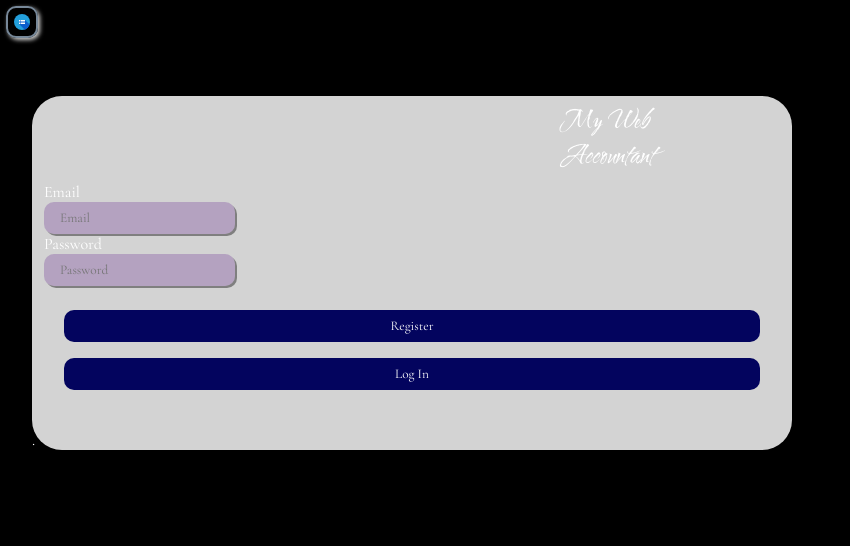
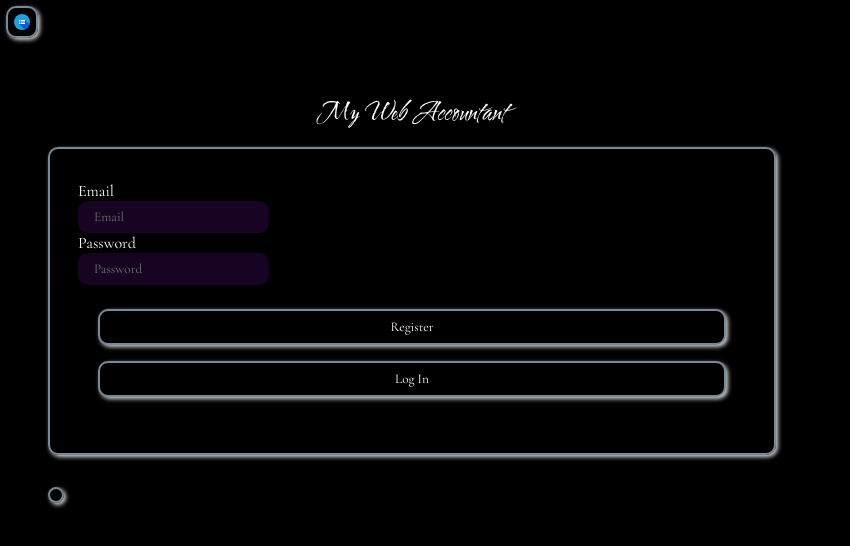
Before and after one commit to menu89/fatima-abrar-client-my-web-accoutant-capstone, a React (Create React App) app: page / in a window 1280 px wide. Shown: the top 546 px of the page, without its empty margins (0-850 px from the left). Built offline with nearby package versions, Linux system fonts and the light colour scheme; no server answers.

Commit message:
changed formatting for register and login page

```diff
--- a/src/components/Button/Button.scss
+++ b/src/components/Button/Button.scss
@@ -10,6 +10,10 @@
     padding: 0.5rem 2rem;
     margin: 0.5rem 1rem;
 
+    border: 2px solid colors.$boundarySecondary;
+    border-radius: 10px;
+    box-shadow: 2px 2px 4px colors.$boundaryPrimary;
+
     &--disabled {
         cursor: not-allowed
     }
--- a/src/components/NavBar/ShortNavBar.scss
+++ b/src/components/NavBar/ShortNavBar.scss
@@ -17,6 +17,7 @@
     position: fixed;
     top: 0%;
     width: 100vw;
+    background-color: colors.$backgroundPrimary;
 
     &:hover .short-navigation {
         display: initial;
--- a/src/pages/Login.js
+++ b/src/pages/Login.js
@@ -72,6 +72,7 @@ function Login () {
         <ShortNavBar />
         <main>
             <h1 className="main-heading">My Web Accountant</h1>
+            <section className='section-container'>
                 <form>
                     {propsArray.map(oneItem => <InputField key={oneItem.name} fieldData={oneItem} />)}
                 </form>
@@ -79,11 +80,12 @@ function Login () {
                     <Button content="Register" clickFunc={()=>setRedirectToRegister(true)} buttonEnabled={false} />
                     <Button content="Log In" clickFunc={(event)=>login(event)} buttonEnabled={buttonStatus} />
                 </div>
+            </section>
 
-            {!validationStatus && <p>{validationMsg}</p>}
+            {!validationStatus && <p className='validation-message'>{validationMsg}</p>}
             {redirectToISU && <Redirect to='ISU'/>}
             {redirectToRegister && <Redirect to='/register' />}
-            <p>.</p>
+
         </main>
         </>
 
--- a/src/pages/Register.js
+++ b/src/pages/Register.js
@@ -4,6 +4,7 @@ import useForm from '../util/useForm';
 import checkFieldCompletion, {validateRegistrationForm} from '../util/formValidation';
 import InputField from '../components/InputField/InputField';
 import Button from '../components/Button/Button';
+import ShortNavBar from '../components/NavBar/ShortNavBar';
 import axios from 'axios';
 import propsInfo from '../assets/propsinformation.json';
 
@@ -68,8 +69,11 @@ function Register () {
     }
 
     return (
+        <>
+        <ShortNavBar />
         <main>
             <h1 className="main-heading">My Web Accountant</h1>
+            <section className='section-container'>
                 <form>
                     {propsArray.map(
                         oneItem => <InputField key={oneItem.name} fieldData={oneItem} />
@@ -90,12 +94,15 @@ function Register () {
                         />
                     </div>
                 </form>
+            </section>
+
 
             {}
-            {!validationStatus && <p>{validationMsg}</p>}
+            {!validationStatus && <p className='validation-message'>{validationMsg}</p>}
             {redirectState && <Redirect to='/' />}
             <p>.</p>
         </main>
+        </>
     )
 }
 
--- a/src/styles/App.scss
+++ b/src/styles/App.scss
@@ -22,7 +22,7 @@ header {
 }
 
 main {
-    background-color: colors.$backgroundSecondary;
+    background-color: colors.$backgroundPrimary;
     width: 95vw;
     max-width: 47.5rem;
     border-radius: 30px;
@@ -44,7 +44,9 @@ h2 {
 }
 
 .main-heading {
-    margin: 0.5rem calc((100vw - 14rem)/2)
+    margin: 0.5rem;
+    display: block;
+    text-align: center;
 }
 
 .button-container {
@@ -52,3 +54,20 @@ h2 {
     flex-direction: column;
     padding: 1rem;
 }
+
+.section-container {
+    padding: 2rem 1rem;
+    margin: 1rem;
+    border: 2px solid colors.$boundarySecondary;
+    border-radius: 10px;
+    box-shadow: 2px 2px 4px colors.$boundaryPrimary;
+}
+
+.validation-message {
+    border: 2px solid colors.$boundarySecondary;
+    border-radius: 10px;
+    box-shadow: 2px 2px 4px colors.$boundaryPrimary;
+    padding: 6px;
+    display: inline-block;
+    margin: 1rem;
+}
--- a/src/styles/partials/_colors.scss
+++ b/src/styles/partials/_colors.scss
@@ -11,7 +11,7 @@ $backgroundPrimary:black;
 $backgroundSecondary: lightgrey;
 
 $fontButton: #ffffff;
-$backgroundButton: #03045E;
+$backgroundButton: black;
 
 //571089
 $fieldPrimary: rgba(87, 16, 137, 0.25);
--- a/src/styles/partials/_mixins.scss
+++ b/src/styles/partials/_mixins.scss
@@ -25,6 +25,7 @@
 
 @mixin inputFields {
     background-color: colors.$fieldPrimary;
+    color: colors.$fontPrimary;
     border: none;
     border-radius: 10px;
     box-shadow: 2px 2px rgba(0,0,0,0.4);
@@ -50,6 +51,7 @@
 //common styles for navigation links
 @mixin navigationLinks {
     color: colors.$fontPrimary;
+    background-color: colors.$backgroundPrimary;
     text-decoration: none;
     position: absolute;
     top: 80%;
```
Lines whose indentation alone changed are shown as unchanged.
